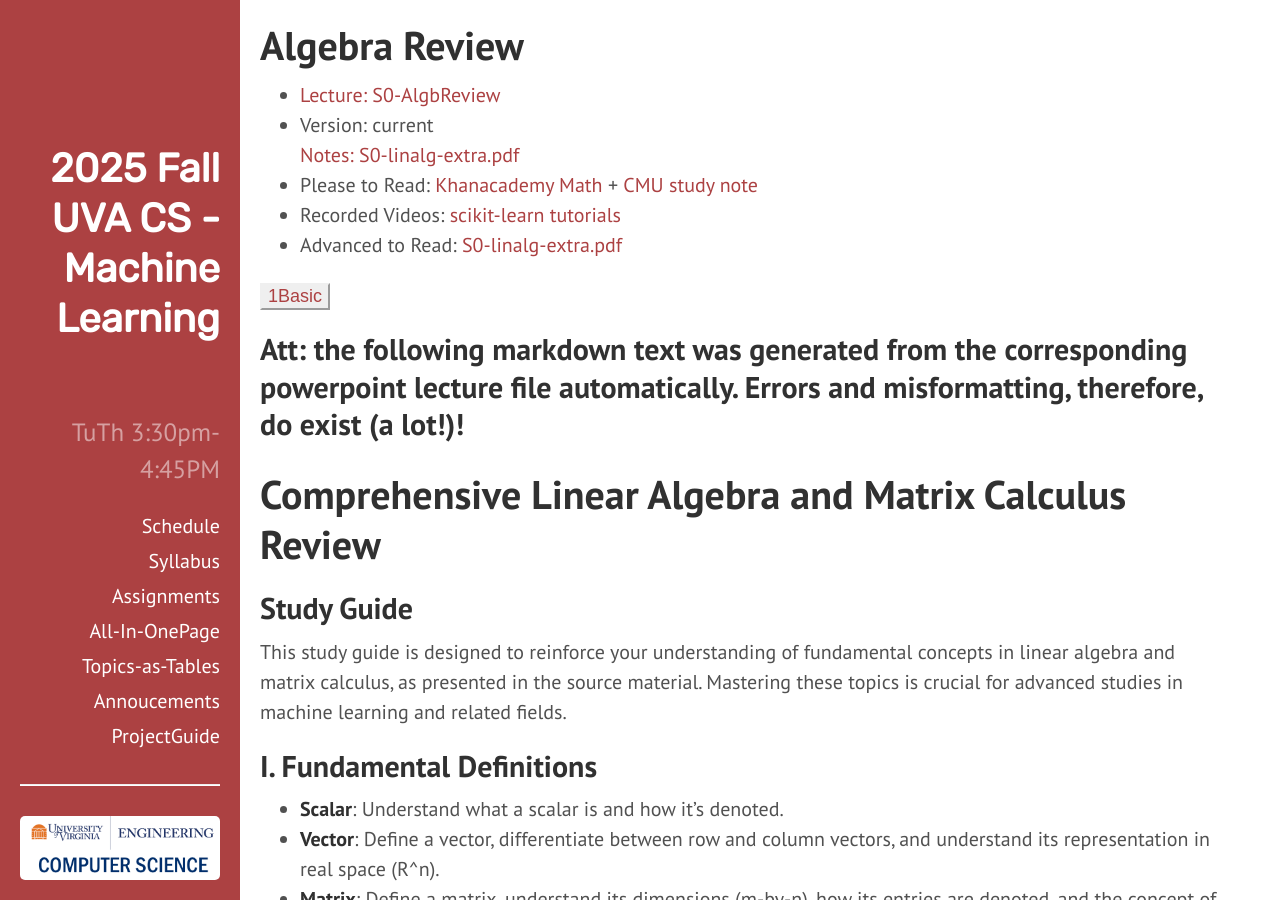
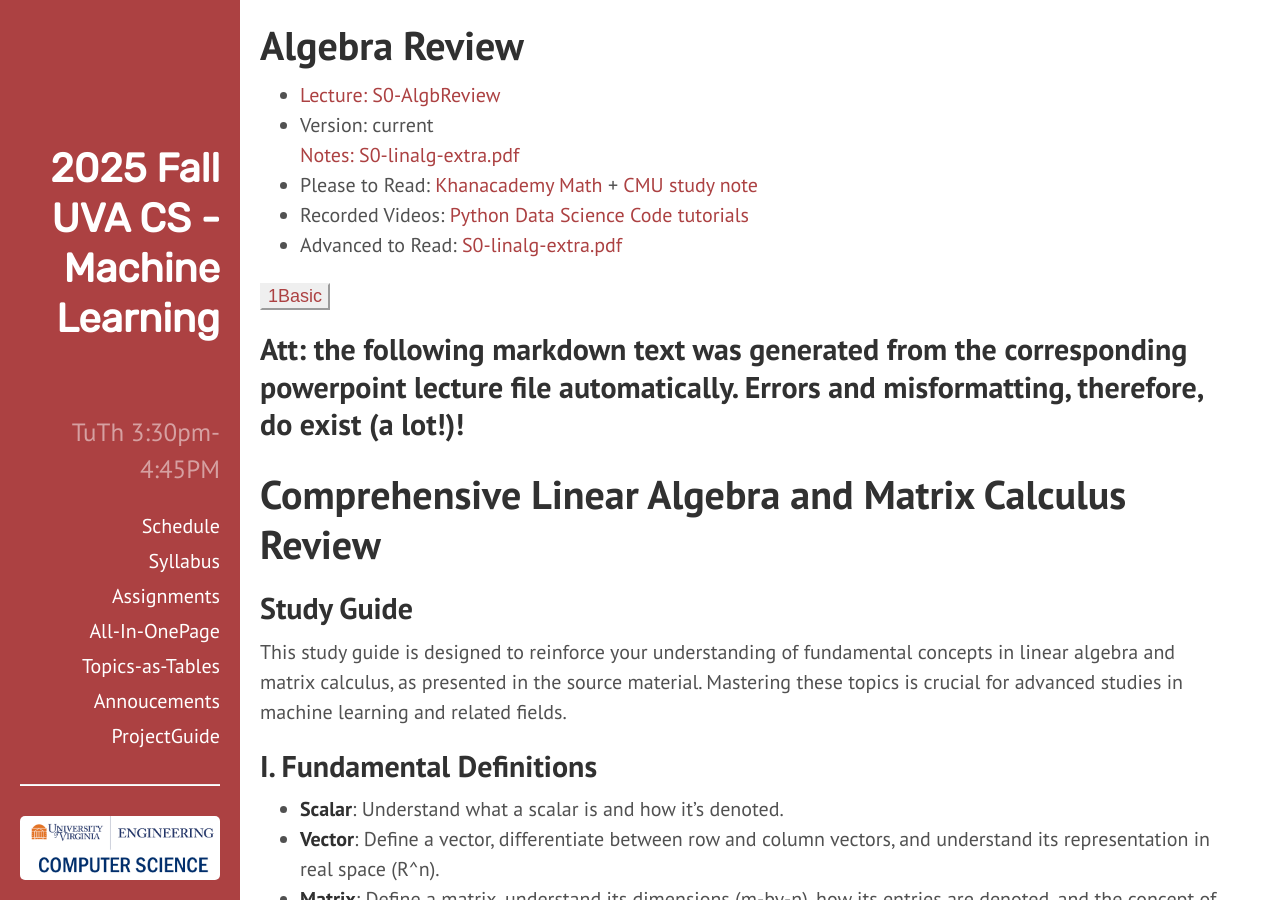
Before and after one commit to qiyanjun/2025Fall-UVA-CS-MachineLearningDeep, a Jekyll site: the page built from _contents/S0-L01-Basics.md, in a window 1280 px wide and 900 px high. Built offline with Jekyll 4.4.1, drawn with Linux system fonts in a browser that asks for light colours.

Commit message:
update obslete links

```diff
--- a/_contents/S0-L01-Basics.md
+++ b/_contents/S0-L01-Basics.md
@@ -5,7 +5,7 @@ lecture: S0-AlgbReview
 lectureVersion: current
 extraContent: S0-linalg-extra.pdf
 notes: <a href="https://www.khanacademy.org/math/multivariable-calculus">Khanacademy Math</a> +  <a href="http://www.cs.cmu.edu/~zkolter/course/15-884/linalg-review.pdf">CMU study note</a>
-video:  <a href="https://github.com/jakevdp/PythonDataScienceHandbook/tree/master/notebooks">scikit-learn tutorials</a>
+video:  <a href="https://github.com/jakevdp/PythonDataScienceHandbook/tree/master/notebooks">Python Data Science Code tutorials</a>
 categories: prerequisite
 tags:
 - 1Basic
```
Also changed, not shown: _contents/S1-L04-LRO.md (+1 -1 lines).
